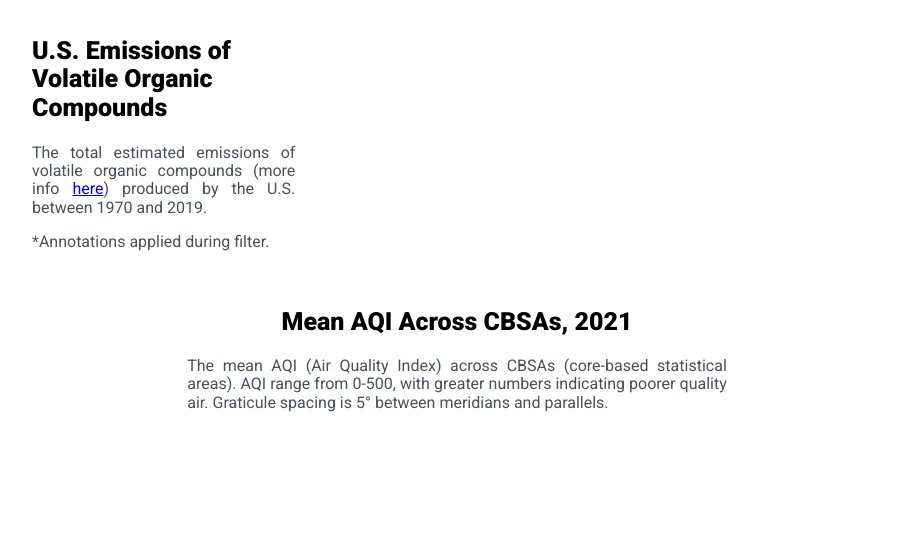
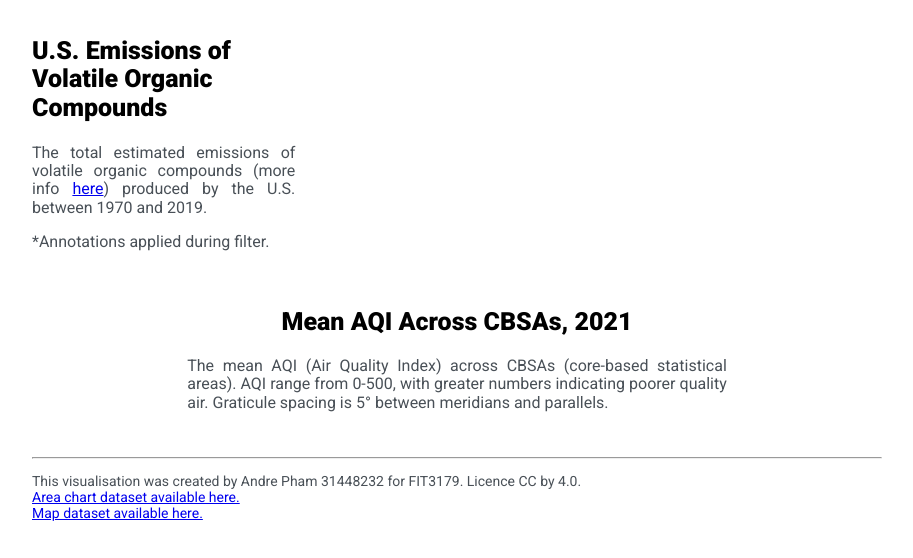
Before and after one commit to Andre-Pham/FIT3179-Homework-Week10, a plain HTML site: page index.html in a window 1280 px wide. Shown: the part 152-710 px from the top of the page, without its empty margins (183-1096 px from the left). Drawn offline with nearby package versions, Linux system fonts and the light colour scheme; a script that the page names is missing.

Commit message:
Added footer

```diff
--- a/css/styles.css
+++ b/css/styles.css
@@ -56,3 +56,7 @@ h1 {
 .pure-g {
 	margin-bottom: 40px;
 }
+
+.small-font {
+	font-size: 14px;
+}
--- a/index.html
+++ b/index.html
@@ -41,6 +41,19 @@
         <div id="map" class="vis-container" style="height: 200%;"></div>
         <p style="margin: auto;">The mean AQI (Air Quality Index) across CBSAs (core-based statistical areas). AQI range from 0-500, with greater numbers indicating poorer quality air. Graticule spacing is 5° between meridians and parallels.</p>
 
+        <br>
+		<br>
+
+		<hr class="solid">
+
+		<p class="small-font" style="max-width: none;">
+			This visualisation was created by Andre Pham 31448232 for FIT3179. Licence CC by 4.0.
+			<br>
+            <a href="https://www.bts.gov/content/estimated-national-emissions-volatile-organic-compounds">Area chart dataset available here.</a>
+            <br>
+			<a href="https://www.kaggle.com/datasets/calebreigada/us-air-quality-1980present">Map dataset available here.</a>
+		</p>
+
     </div>
 
     <script src="js/setup.js"></script>
```
